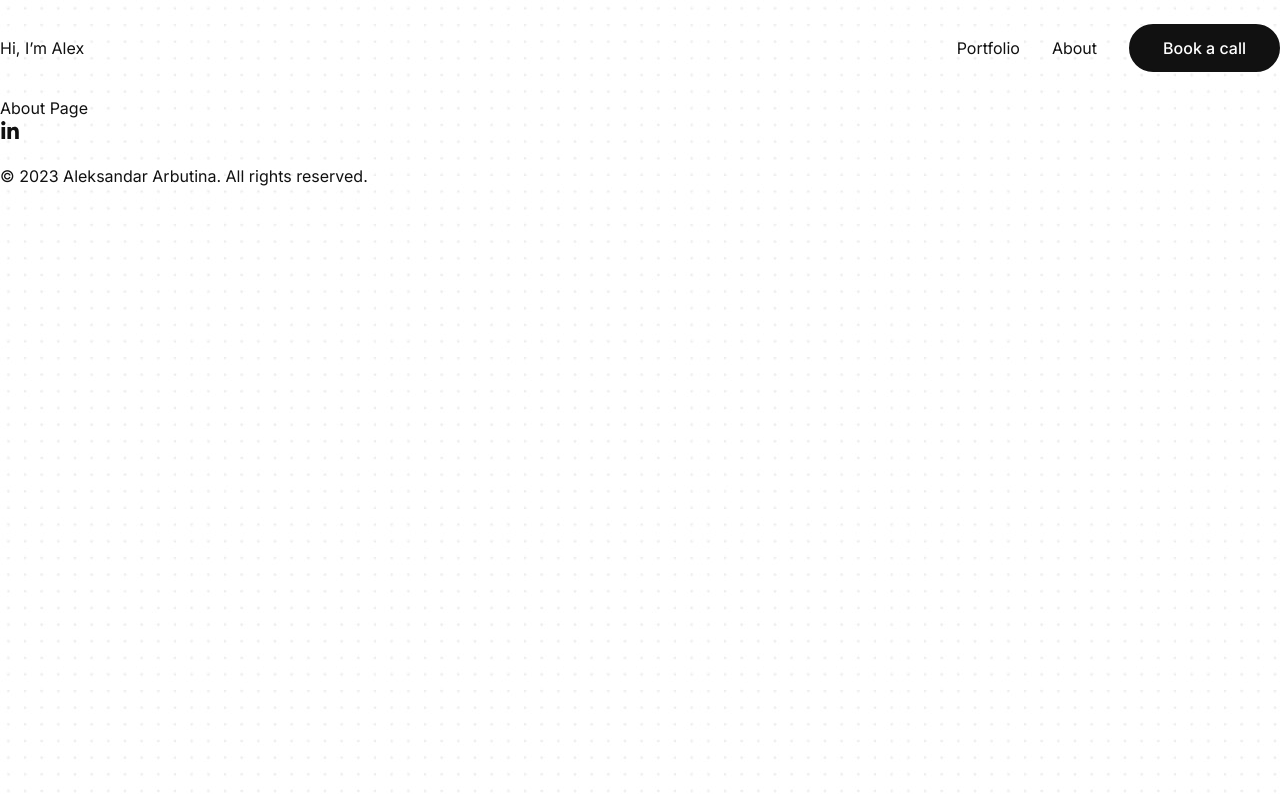
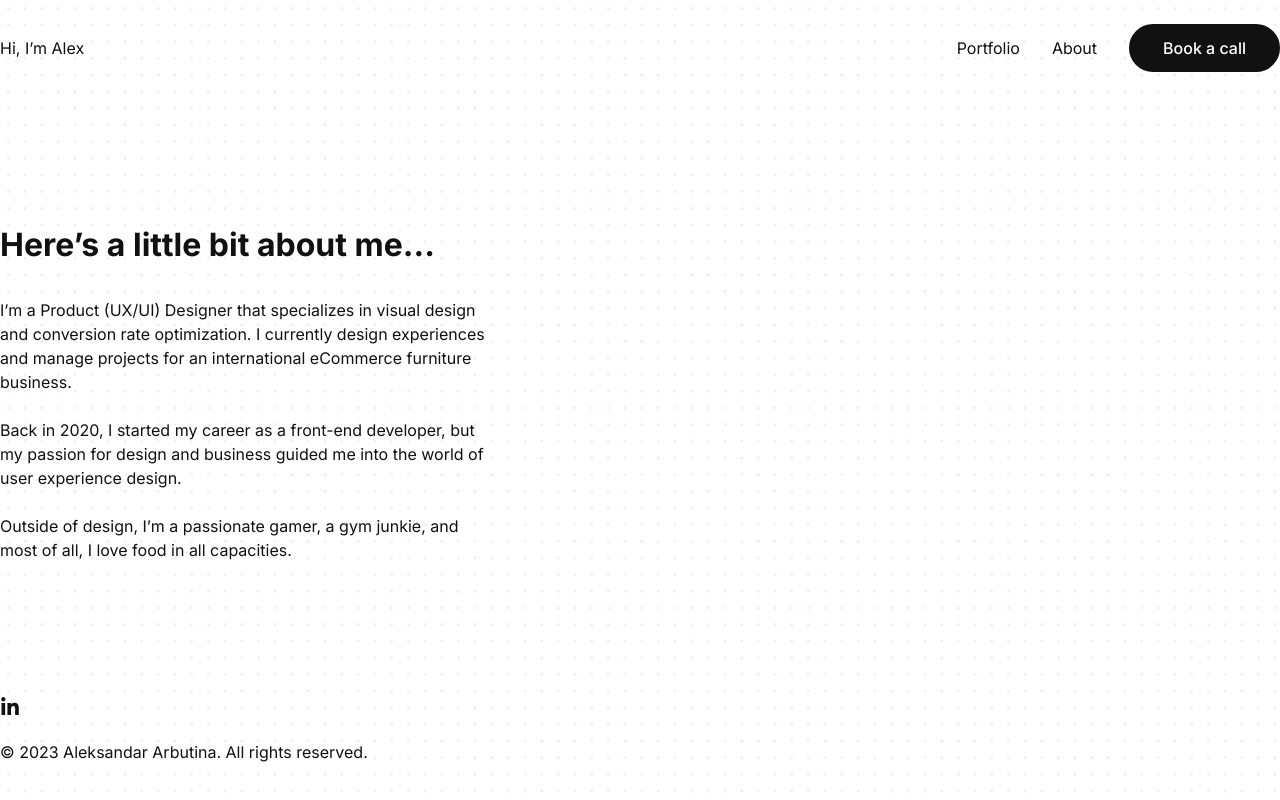
Before and after one commit to stefan-kanazir/alex-portfolio, a Next.js app: page /about in a window 1280 px wide. Built offline with nearby package versions, Linux system fonts and the light colour scheme.

Commit message:
'About' page

```diff
--- a/src/app/about/page.tsx
+++ b/src/app/about/page.tsx
@@ -5,5 +5,25 @@ export const metadata: Metadata = {
 };
 
 export default function About() {
-  return <h1>About Page</h1>;
+  return (
+    <main className="flex min-h-[calc(100vh-200px)] flex-col items-start pt-32 gap-8  w-[500px]">
+      <h2>Here’s a little bit about me...</h2>
+      <article className="flex flex-col gap-6">
+        <p>
+          I’m a Product (UX/UI) Designer that specializes in visual design and
+          conversion rate optimization. I currently design experiences and
+          manage projects for an international eCommerce furniture business.
+        </p>
+        <p>
+          Back in 2020, I started my career as a front-end developer, but my
+          passion for design and business guided me into the world of user
+          experience design.
+        </p>
+        <p>
+          Outside of design, I’m a passionate gamer, a gym junkie, and most of
+          all, I love food in all capacities.
+        </p>
+      </article>
+    </main>
+  );
 }
--- a/src/app/globals.css
+++ b/src/app/globals.css
@@ -20,6 +20,29 @@
   }
 }
 
+@layer base {
+  h1 {
+    font-size: theme("fontSize.5xl");
+    font-weight: 700;
+    line-height: 1.1;
+    letter-spacing: -2.5%;
+  }
+
+  h2 {
+    font-size: 2rem;
+    font-weight: 700;
+    line-height: 1.3;
+    letter-spacing: -2.5%;
+  }
+
+  p {
+    font-size: theme("fontSize.base");
+    font-weight: 400;
+    line-height: 1.5;
+    letter-spacing: -0.5%;
+  }
+}
+
 body {
   color: theme("colors.primary");
   background: url("../../public/images/background.jpg");
--- a/src/app/portfolio/page.tsx
+++ b/src/app/portfolio/page.tsx
@@ -5,5 +5,9 @@ export const metadata: Metadata = {
 };
 
 export default function Portfolio() {
-  return <h1>Portfolio Page</h1>;
+  return (
+    <main className="flex min-h-[calc(100vh-200px)] flex-col items-start pt-32 gap-8  w-[500px]">
+      <h1>Portfolio Page</h1>
+    </main>
+  );
 }
```
